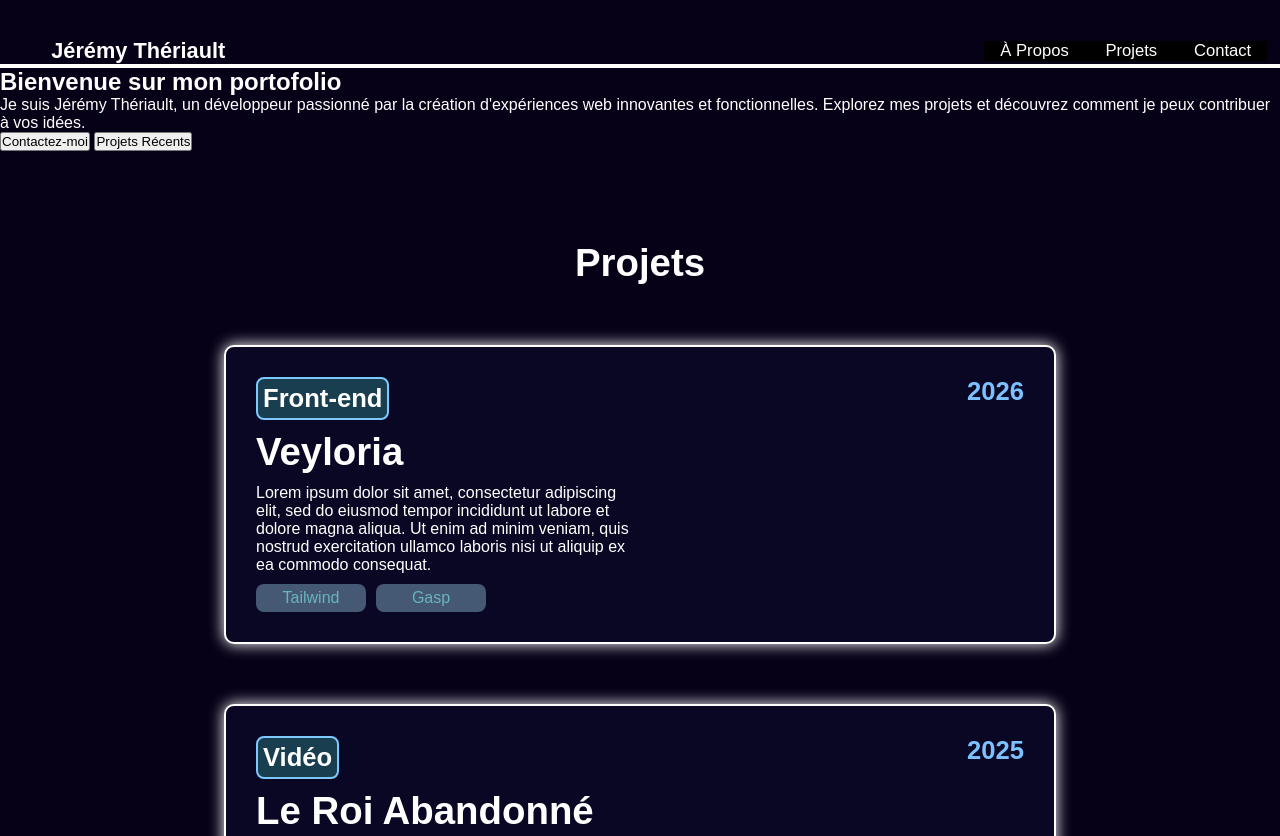
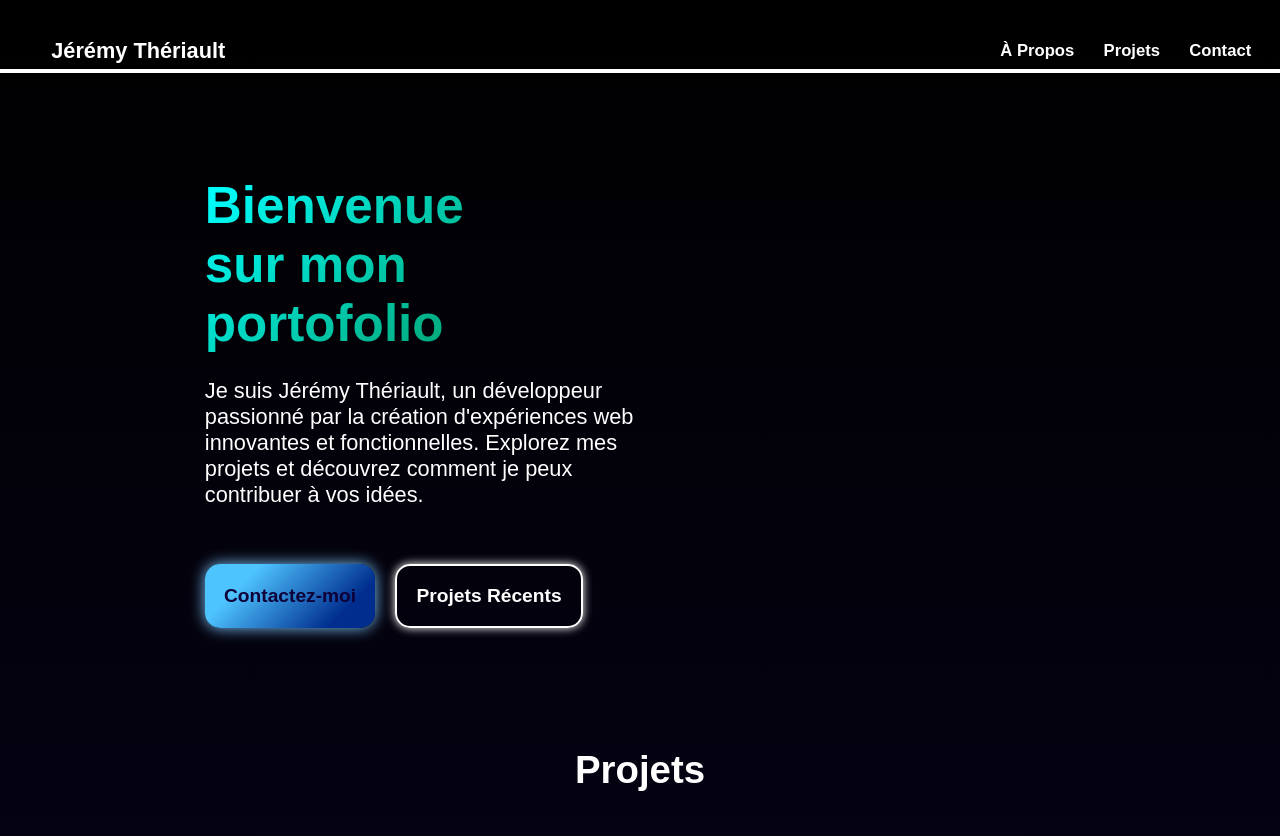
Before and after one commit to JeremyTheriault/portfolio-jeremy-theriault, a plain HTML site: page index.html in a window 1280 px wide. Shown: the top 836 px of the page. Drawn offline with Linux system fonts and the light colour scheme.

Commit message:
hero + langages

```diff
--- a/index.html
+++ b/index.html
@@ -8,6 +8,8 @@
     <link rel="stylesheet" href="./src/css/index.css" />
     <link rel="stylesheet" href="./src/css/composants/navigation.css" />
     <link rel="stylesheet" href="./src/css/composants/carte-projets.css">
+    <link rel="stylesheet" href="./src/css/composants/hero.css">
+    <link rel="stylesheet" href="./src/css/composants/stats.css">
     <script src="./src/js/index.js"></script>
   </head>
   <body>
@@ -34,8 +36,8 @@
           et découvrez comment je peux contribuer à vos idées.
         </p>
         <div class="container-btn">
-          <button id="btn-hero" class="btn-contact">Contactez-moi</button>
-          <button id="btn-hero" class="btn-projets">Projets Récents</button>
+          <a href=""><button id="btn-hero" class="btn-contact">Contactez-moi</button></a>
+          <a href="#projets"><button id="btn-hero" class="btn-projets">Projets Récents</button></a>
         </div>
       </section>
       <section id="a-propos">
@@ -123,26 +125,31 @@
         <h3>Langages</h3>
         <div class="container-lgg">
           <div class="html">
+            <div class="info">
                 <img src="" alt="" />
                 <h4>HTML</h4>
                 <p>Bootstrap</p>
                 <p>Tailwind</p>
                 <span>87%</span>
+            </div>
             <div class="bar-progression">
               <div class="interieur-bar-progression"></div>
             </div>
           </div>
           <div class="CSS">
+            <div class="info">
                 <img src="" alt="" />
                 <h4>CSS/SCSS</h4>
                 <p>Responsive</p>
                 <p>Animation</p>
                 <span>80%</span>
+            </div>
             <div class="bar-progression">
               <div class="interieur-bar-progression"></div>
             </div>
           </div>
           <div class="JS">
+            <div class="info">
                 <img src="" alt="" />
                 <h4>JavaScript</h4>
                 <p>AnimeJS</p>
@@ -151,24 +158,29 @@
                 <p>Zdog</p>
                 <p>ES6</p>
                 <span>67%</span>
+            </div>
             <div class="bar-progression">
               <div class="interieur-bar-progression"></div>
             </div>
           </div>
           <div class="CPP">
+            <div class="info">
                 <img src="" alt="" />
                 <h4>C++</h4>
                 <p>Arduino</p>
                 <span>8%</span>
+            </div>
             <div class="bar-progression">
               <div class="interieur-bar-progression"></div>
             </div>
           </div>
           <div class="CMS">
+            <div class="info">
                 <img src="" alt="" />
                 <h4>CMS</h4>
                 <p>Elementor</p>
                 <span>73%</span>
+            </div>
             <div class="bar-progression">
               <div class="interieur-bar-progression"></div>
             </div>
--- a/src/css/composants/carte-projets.css
+++ b/src/css/composants/carte-projets.css
@@ -18,7 +18,7 @@
     justify-content: center;
     color: var(--font-color);
     background-color: var(--bg-projet);
-    border-radius: 10px;
+    border-radius: 30px;
     margin: 30px 0;
     padding: 30px;
     border: 2px solid var(--primary-color );
@@ -36,7 +36,8 @@
         background-color: var(--bg-titre-projet);
         border: 2px solid var(--bd-titre-projet);
         border-radius:8px;
-        padding: 5px;
+        padding: 5px 10px;
+        text-align: center;
     }
 
     h4{
@@ -47,12 +48,15 @@
 
     p{
         width: 50%;
+        padding: 2vw 0;
+        font-size: 1.5vw;
     }
 
     .competences{
         display: flex;
         gap: 10px;
         margin-top: 10px;
+        justify-content: flex-start;
     }
 
     .competences span{
--- /dev/null
+++ b/src/css/composants/hero.css
@@ -0,0 +1,69 @@
+
+#Hero {
+    padding: 0 0 0 10vw ;
+    h1{
+        font-size: clamp(2.5vw, 4vw, 4.8vw);
+        font-weight: 800;
+        width: 30%;
+        padding: 8vw 6vw 0;
+        background: var(--title-gradient);
+        background-clip: text;
+        -webkit-background-clip: text;
+
+        -webkit-text-fill-color: transparent;
+        color: transparent;
+    }
+
+    p{
+
+        font-size: clamp(1.25vw, 1.7vw, 1.7vw);
+        width: 40%;
+        padding: 2vw 6vw;
+    }
+
+    .container-btn {
+        display: flex;
+        gap: 20px;
+        margin: 30px 6vw;
+    }
+
+    #btn-hero {
+        width: 100%;
+        padding: 1.5vw 1.5vw;
+        font-size: 1.5vw;
+        border-radius: 15px;
+    }
+
+    .btn-contact {
+        height: 100%;
+        background: var(--btn-blue);
+        color: var(--secondary-color);
+        border: none;
+        transition: all 0.3s ease;
+        font-size: 1.5vw;
+        font-weight: 800;
+        box-shadow: 0px 0px 15px var(--bd-titre-projet);
+    }
+
+    .btn-contact:hover {
+        background: var(--secondary-color);
+        color: var(--primary-color);
+        box-shadow: 0px 0px 10px var(--secondary-color);
+    }
+
+    .btn-projets {
+        height: 100%;
+        color: var(--primary-color);
+        background: none;
+        border: 2px solid var(--primary-color);
+        transition: all 0.3s ease;
+        font-size: 1.5vw;
+        font-weight: 800;
+        box-shadow: 0px 0px 10px var(--primary-color);
+    }
+
+    .btn-projets:hover {
+        background: var(--primary-color);
+        color: var(--secondary-color);
+    }
+}
--- a/src/css/composants/navigation.css
+++ b/src/css/composants/navigation.css
@@ -2,7 +2,7 @@ header{
     display: flex;
     justify-content: space-between;
     align-items: center;
-    padding: 3vw 1vw 0 1vw;
+    padding: 3vw 1vw 5px 1vw;
     background-color: var(--bg-color);
     border-bottom: 4px solid var(--primary-color);
 }
@@ -19,14 +19,13 @@ nav{
     justify-content: space-between;
     align-items: center;
     padding:0 1rem;
-    background-color: #000;
     width:20%;
 }
 
 li{
     list-style: none;
     color: var(--font-color);
-    font-weight: 500;
+    font-weight: 700;
     font-size: 1.3vw;
     transition: all 0.3s ease;
     text-decoration: underline #ffffff00 3px;
@@ -35,12 +34,12 @@ li{
 }
 
 li:hover {
-    text-decoration: underline var(--color-primary) 3px;
+    text-decoration: underline var(--primary-color) 3px;
     text-underline-offset: 5px;
 }
 
 li:focus {
     outline: 3px solid #2563eb;
-    text-decoration: underline var(--color-primary) 3px;
+    text-decoration: underline var(--primary-color) 3px;
     text-underline-offset: 5px;
 }
--- /dev/null
+++ b/src/css/composants/stats.css
@@ -0,0 +1,38 @@
+#Langages {
+    h3 {
+        font-size: clamp(1.25vw, 3vw, 3vw);
+    }
+
+    .container-lgg {
+        display: flex;
+        flex-direction:column;
+        gap: 20px;
+        margin: 30px 6vw;
+    }
+
+    .html {
+        display: flex;
+        flex-direction: column;
+    }
+
+    .info {
+        display: flex;
+        gap: 10px;
+    }
+
+    .bar-progression {
+        width: 100%;
+        height: 20px;
+        background-color: var(--bg-projet);
+        border-radius: 10px;
+        overflow: hidden;
+        border: 2px solid var(--lgg-bar);
+    }
+
+    .interieur-bar-progression {
+        height: 100%;
+        background: var(--lgg-gradient);
+        width: 87%;
+        transition: width 1s ease-in-out;
+    }
+}
--- a/src/css/index.css
+++ b/src/css/index.css
@@ -11,6 +11,6 @@ a {
 }
 
 body {
-    background-color: var(--bg-color);
+    background: var(--bg-color);
     color: var(--font-color);
 }
--- a/src/css/variable.css
+++ b/src/css/variable.css
@@ -3,13 +3,20 @@
 
     --primary-color: #ffffff;
     --secondary-color: #0e0038;
-    --bg-color: #070118;
+    --bg-color: linear-gradient(180deg, #000000 0%, #07031a 38%, #0D0824 87%, #000000 100%);
     --font-color: #ffffff;
     --font-color-sky-blue:#7DC0FF;
+
+    --title-gradient: linear-gradient(135deg, #00FFFF 24%, #00A26F 80%);
+    --btn-blue: linear-gradient(135deg, #4EC4FF 24%, #002D8E 80%);
+
 
     --bg-projet:#090724;
     --bg-titre-projet:#193E50;
     --bd-titre-projet:#7CC8FF;
     --competences-color:#465974;
     --competences-color-text:#67B5BE;
+
+    --lgg-bar:#0F172A;
+    --lgg-gradient: linear-gradient(135deg, #2563EB 24%, #22D3EE 50%, #67E8F9 100%);
 }
```
Lines whose indentation alone changed are shown as unchanged.
